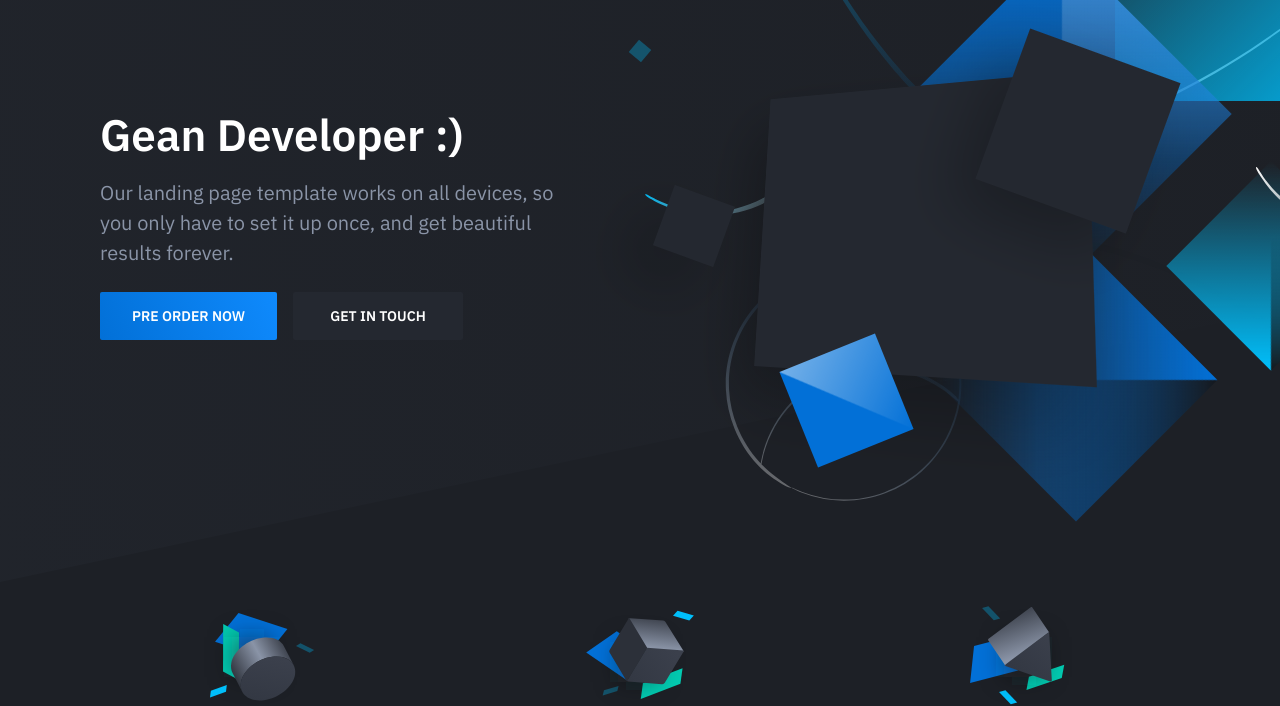
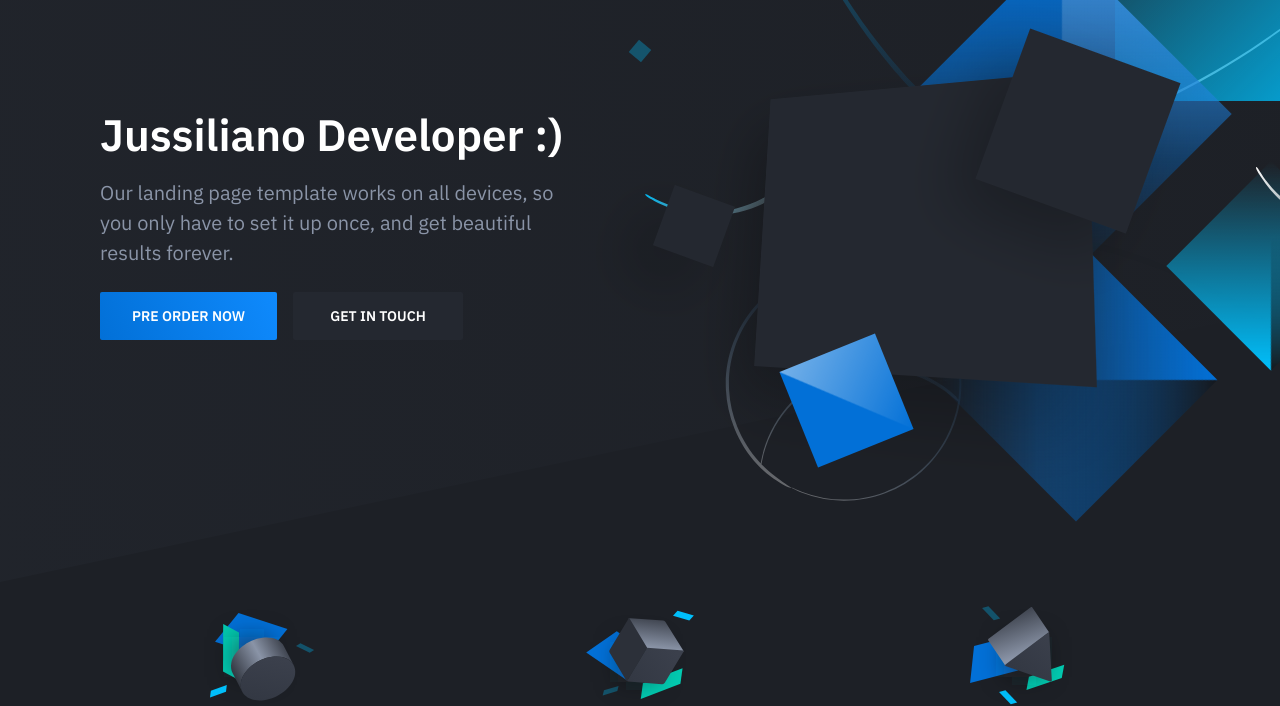
Before and after one commit to jussiliano/estadao, a plain HTML site: page index.html in a window 1280 px wide. Shown: the part 118-824 px from the top of the page. Drawn offline with nearby package versions, Linux system fonts and the light colour scheme.

Commit message:
Update index.html

```diff
--- a/index.html
+++ b/index.html
@@ -33,7 +33,7 @@
                 <div class="container">
                     <div class="hero-inner">
                         <div class="hero-copy">
-                            <h1 class="hero-title mt-0">Gean Developer :)</h1>
+                            <h1 class="hero-title mt-0">Jussiliano Developer :)</h1>
                             <p class="hero-paragraph">Our landing page template works on all devices, so you only have to set it up once, and get beautiful results forever.</p>
                             <div class="hero-cta"><a class="button button-primary" href="#">Pre order now</a><a class="button" href="#">Get in touch</a></div>
                         </div>
```
